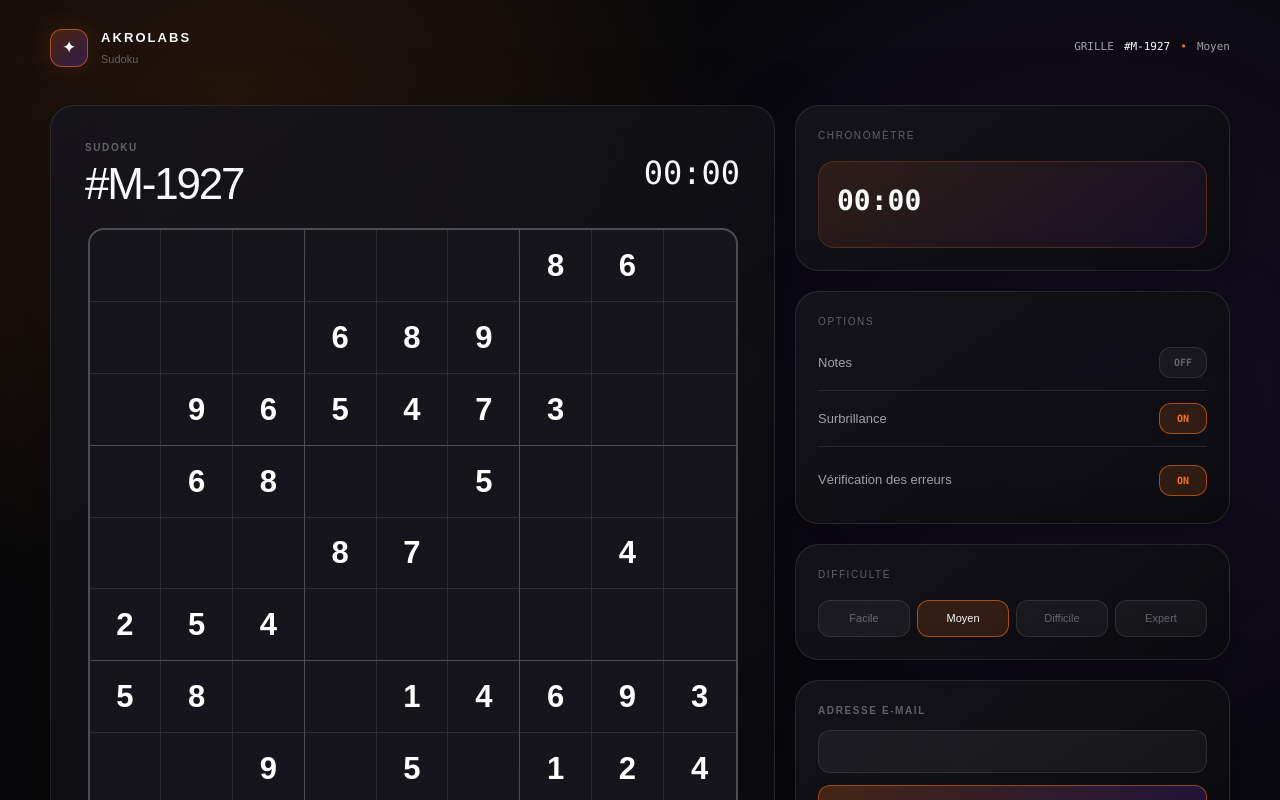
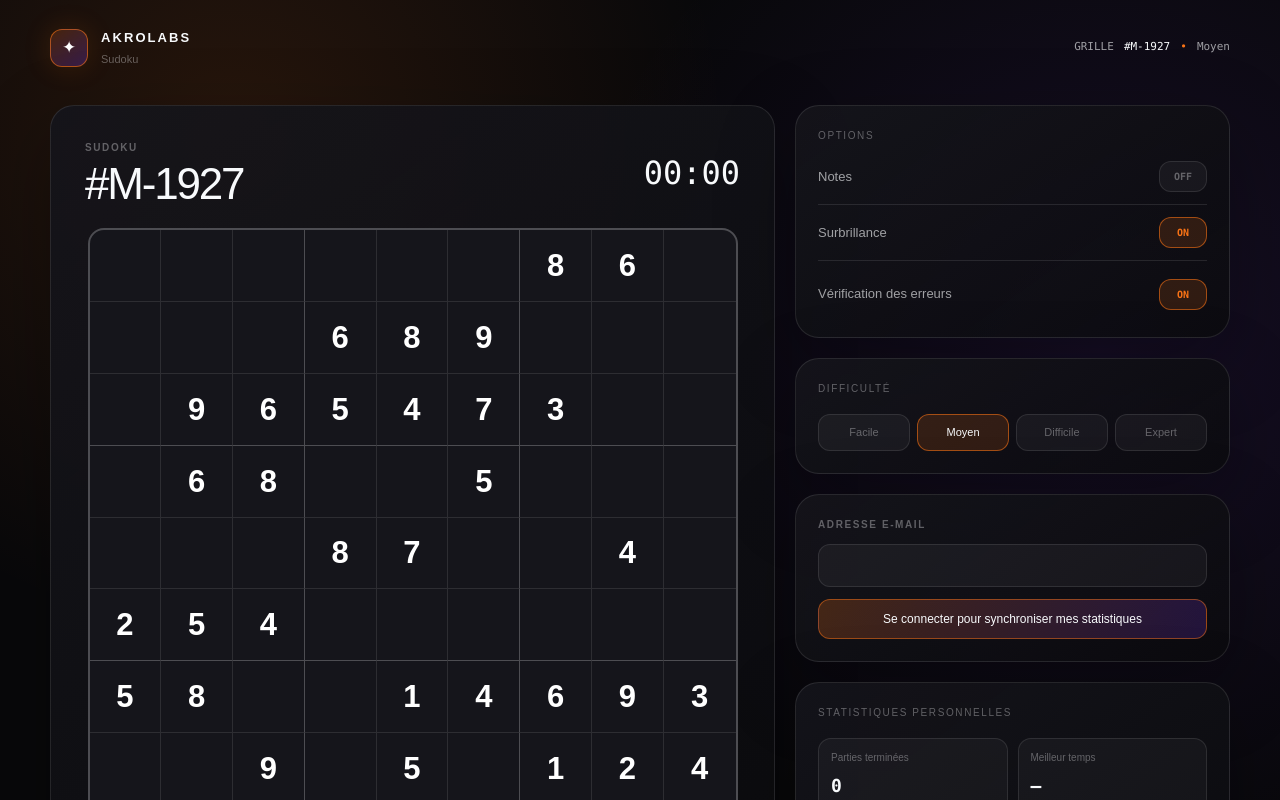
Before and after one commit to AkroDev/sudoku, a Next.js app: page / in a window 1280 px wide. Shown: the top 800 px of the page. Built offline with nearby package versions, Linux system fonts and the light colour scheme; no server answers.

Commit message:
refactor: remove duplicate sudoku timer

```diff
--- a/src/app/globals.css
+++ b/src/app/globals.css
@@ -381,27 +381,6 @@ button {
   font-size: 10px;
 }
 
-.status-card {
-  display: grid;
-  gap: 7px;
-  padding: 18px;
-  border: 1px solid rgba(249, 115, 22, 0.22);
-  border-radius: 16px;
-  background: linear-gradient(145deg, rgba(249, 115, 22, 0.12), rgba(124, 58, 237, 0.09));
-}
-
-.status-card strong {
-  font-family: ui-monospace, SFMono-Regular, Menlo, monospace;
-  font-size: 28px;
-  font-variant-numeric: tabular-nums;
-}
-
-.penalty {
-  color: var(--orange);
-  font-family: ui-monospace, SFMono-Regular, Menlo, monospace;
-  font-size: 12px;
-}
-
 .control-list {
   display: grid;
   gap: 12px;
--- a/src/components/SudokuGame.tsx
+++ b/src/components/SudokuGame.tsx
@@ -421,14 +421,6 @@ export default function SudokuGame({
 
         <aside className="side-column">
           <section className="panel side-panel">
-            <p className="panel-title">Chronomètre</p>
-            <div className="status-card">
-              <strong>{formatTime(elapsedSeconds)}</strong>
-              <span className="penalty">{penalties > 0 ? `+${penalties} s` : ' '}</span>
-            </div>
-          </section>
-
-          <section className="panel side-panel">
             <p className="panel-title">Options</p>
             <div className="control-list">
               <div className="control-row">
```
